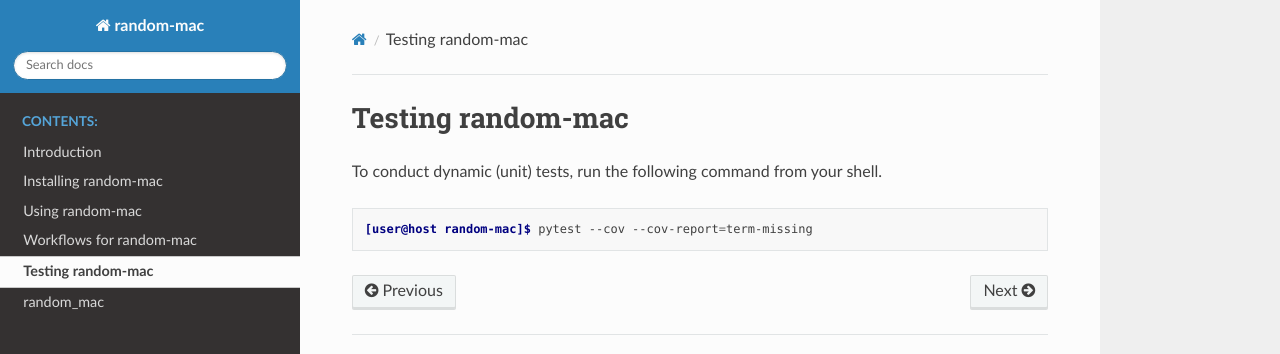
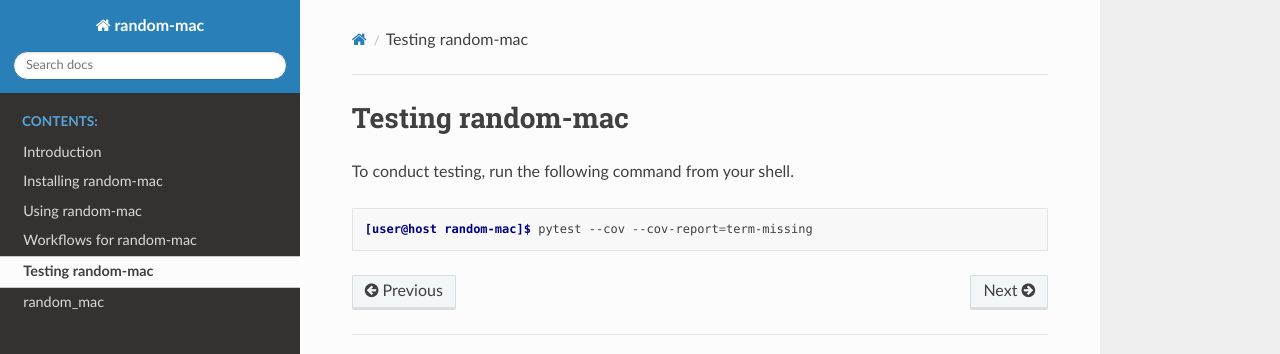
Before and after one commit to critical-path/random-mac, a Sphinx documentation site: the page built from docs/test.rst, in a window 1280 px wide. Shown: the top 354 px of the page. Built offline with Sphinx 7.4.7 and the Read the Docs theme 2.0.0, drawn with Linux system fonts in a browser that asks for light colours.

Commit message:
On branch master  Changes to be committed:
	modified:   README.rst
	modified:   docs/test.rst

```diff
--- a/README.rst
+++ b/README.rst
@@ -210,7 +210,7 @@ Restore and Use
 Testing random-mac
 ==================
 
-To conduct dynamic (unit) tests, run the following command from your shell.
+To conduct testing, run the following command from your shell.
 
 .. code-block:: console
 
--- a/docs/test.rst
+++ b/docs/test.rst
@@ -1,7 +1,7 @@
 Testing random-mac
 ==================
 
-To conduct dynamic (unit) tests, run the following command from your shell.
+To conduct testing, run the following command from your shell.
 
 .. code-block:: console
 
```
